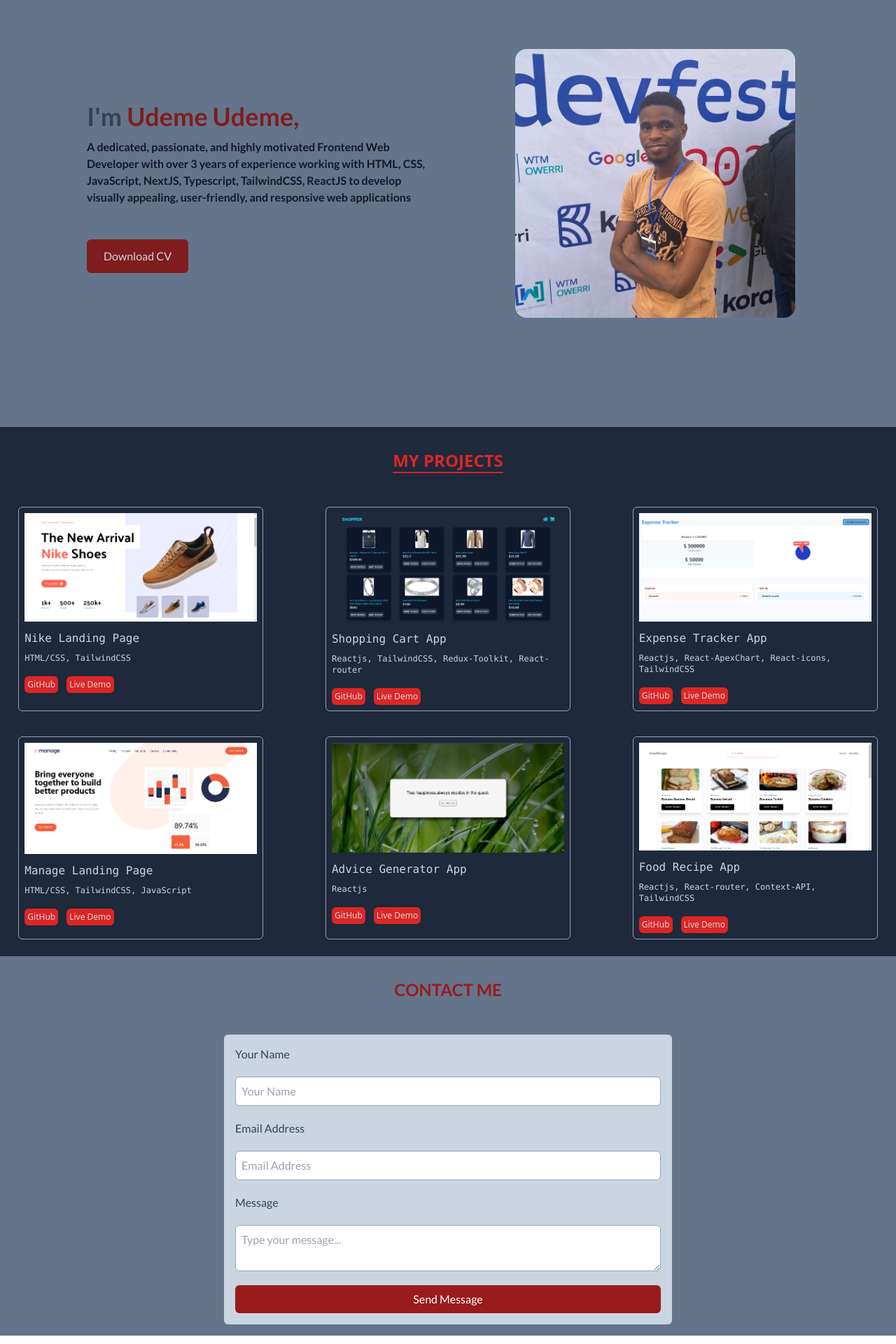
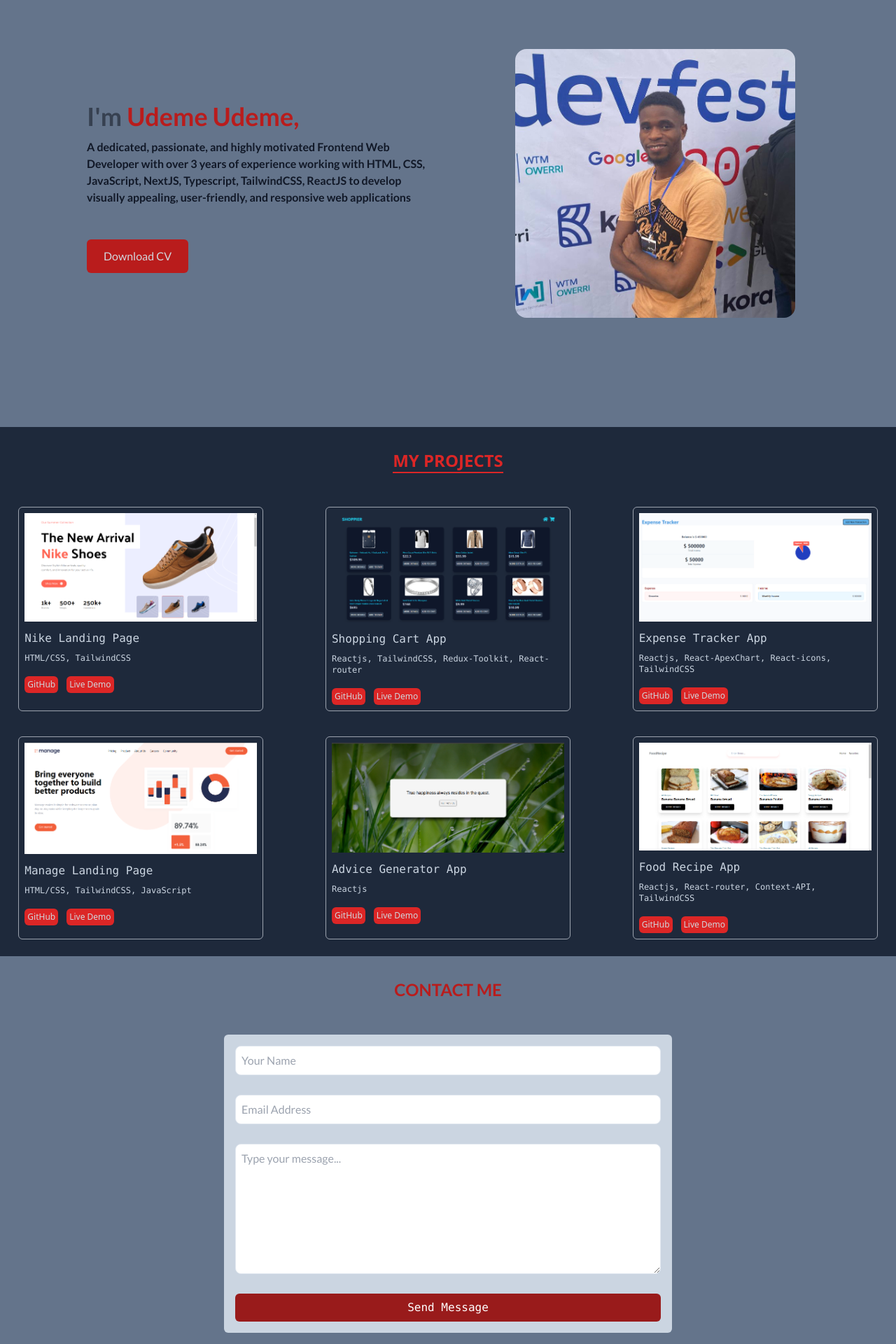
Before and after one commit to Udeme98/My-Portfolio-Website, a React (Vite) app: page / in a window 1280 px wide. Shown: the part 166-2086 px from the top of the page at 70% size. Built offline with nearby package versions, Linux system fonts and the light colour scheme.

Commit message:
Refactor various components

```diff
--- a/src/components/Header.tsx
+++ b/src/components/Header.tsx
@@ -7,7 +7,7 @@ const Header = () => {
   const [menuOpen, setMenuOpen] = useState(false);
 
   return (
-    <nav className="shadow-lg bg-slate-500 font-roboto text-red-800">
+    <nav className="shadow-lg bg-slate-500 font-roboto text-red-700">
       <div className="flex justify-between items-center h-20 container mx-auto">
         <Link to={"/"}>
           <img src="/udemelogo.png" alt="website-logo" width={130} />
--- a/src/sections/Contact.tsx
+++ b/src/sections/Contact.tsx
@@ -1,3 +1,59 @@
+const Contact = () => {
+  return (
+    <>
+      <section id="contacts" className="bg-slate-500 font-lato">
+        <div className="container mx-auto text-center py-8">
+          <h2 className="text-xl md:text-2xl uppercase text-red-700 font-semibold inline-block">
+            Contact Me
+          </h2>
+        </div>
+        <div className="container mx-auto text-center py-4 flex justify-center">
+          <form className="bg-slate-300 px-4 py-4 rounded-md flex flex-col gap-7 w-full md:w-[50%]">
+            <input
+              type="text"
+              name="name"
+              id="name"
+              aria-label="Your Name"
+              placeholder="Your Name"
+              className="p-2 rounded-lg border border-slate-200 focus:outline-none focus:ring-1 focus:ring-red-600 font-lato"
+              required
+            />
+
+            <input
+              type="email"
+              name="email"
+              id="email"
+              aria-label="Email Address"
+              placeholder="Email Address"
+              className="p-2 rounded-lg border border-slate-200 focus:outline-none focus:ring-1 focus:ring-red-600 font-lato"
+              required
+            />
+
+            <textarea
+              name="message"
+              id="message"
+              aria-label="Your Message"
+              placeholder="Type your message..."
+              rows={7}
+              className="p-2 rounded-lg border border-slate-200 focus:outline-none focus:ring-1 focus:ring-red-600 font-lato"
+              required
+            ></textarea>
+
+            <button
+              type="submit"
+              className="bg-red-800 text-white py-2 px-4 rounded-md hover:bg-red-600 font-mono"
+            >
+              Send Message
+            </button>
+          </form>
+        </div>
+      </section>
+    </>
+  );
+};
+
+export default Contact;
+
 // const Contact = () => {
 //   return (
 //     <>
@@ -29,61 +85,3 @@
 //   );
 // };
 // export default Contact;
-
-const Contact = () => {
-  return (
-    <>
-      <section id="contacts" className="bg-slate-500 font-lato">
-        <div className="container mx-auto text-center py-8">
-          <h2 className="text-xl md:text-2xl uppercase text-red-800 font-semibold inline-block">
-            Contact Me
-          </h2>
-        </div>
-        <div className="container mx-auto text-center py-4 flex justify-center">
-          <form className="bg-slate-300 px-4 py-4 rounded-md flex flex-col gap-5 w-full md:w-[50%]">
-            <label htmlFor="name" className="text-left text-slate-700">
-              Your Name
-            </label>
-            <input
-              type="text"
-              name="name"
-              id="name"
-              placeholder="Your Name"
-              className="p-2 rounded-md border border-slate-400 focus:outline-none focus:ring-2 focus:ring-red-800"
-            />
-
-            <label htmlFor="email" className="text-left text-slate-700">
-              Email Address
-            </label>
-            <input
-              type="email"
-              name="email"
-              id="email"
-              placeholder="Email Address"
-              className="p-2 rounded-md border border-slate-400 focus:outline-none focus:ring-2 focus:ring-red-800"
-            />
-
-            <label htmlFor="message" className="text-left text-slate-700">
-              Message
-            </label>
-            <textarea
-              name="message"
-              id="message"
-              placeholder="Type your message..."
-              className="p-2 rounded-md border border-slate-400 focus:outline-none focus:ring-2 focus:ring-red-800"
-            ></textarea>
-
-            <button
-              type="submit"
-              className="bg-red-800 text-white py-2 px-4 rounded-md hover:bg-red-600"
-            >
-              Send Message
-            </button>
-          </form>
-        </div>
-      </section>
-    </>
-  );
-};
-
-export default Contact;
--- a/src/sections/Hero.tsx
+++ b/src/sections/Hero.tsx
@@ -10,7 +10,7 @@ const Hero = () => {
           <div>
             {/* <h1 className="text-xl md:text-2xl text-gray-800 italic">Hi,</h1> */}
             <h1 className="text-3xl md:text-4xl font-semibold text-gray-700 mt-3">
-              I'm <span className="text-red-900 ">Udeme Udeme,</span>
+              I'm <span className="text-red-700 ">Udeme Udeme,</span>
             </h1>
             <p className="text-xs md:text-base text-gray-900 leading-normal mt-3 font-semibold">
               A dedicated, passionate, and highly motivated Frontend Web
@@ -23,7 +23,7 @@ const Hero = () => {
             <a
               href="public/Udeme_Resumé.pdf"
               download="Udeme_Resumé.pdf"
-              className="bg-red-900 py-3 px-6 text-gray-300 rounded-md inline-block"
+              className="bg-red-700 py-3 px-6 text-gray-300 rounded-md inline-block hover:bg-red-600"
             >
               Download CV
             </a>
```
